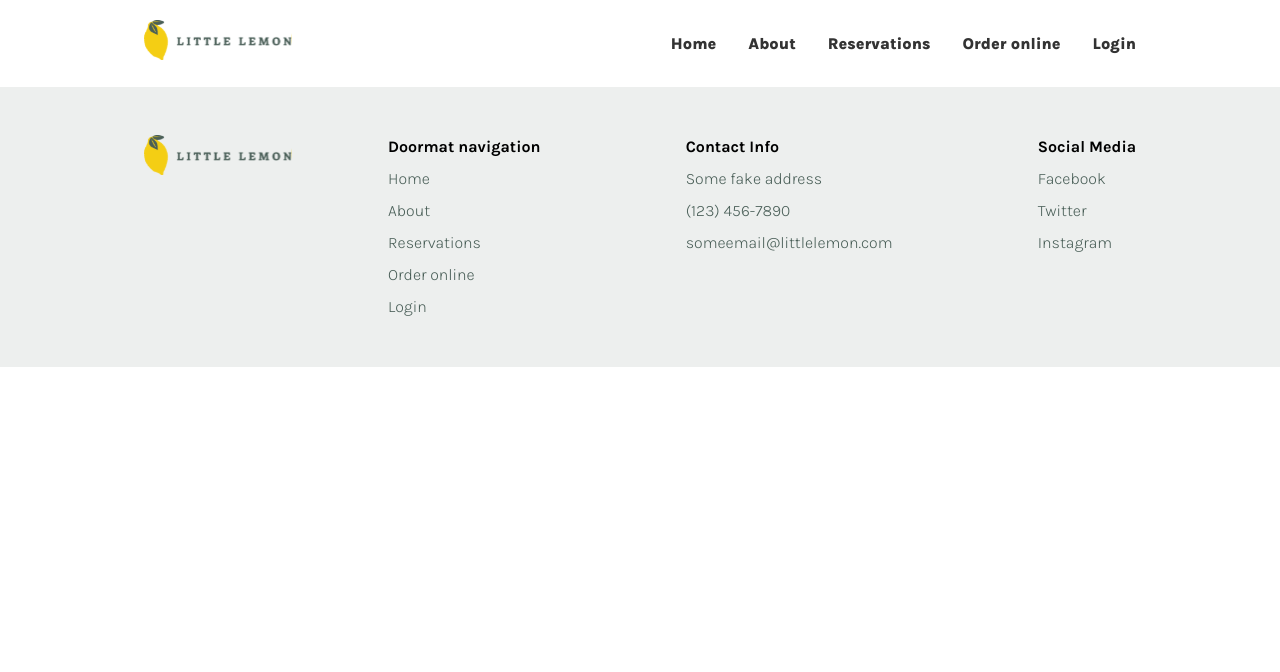
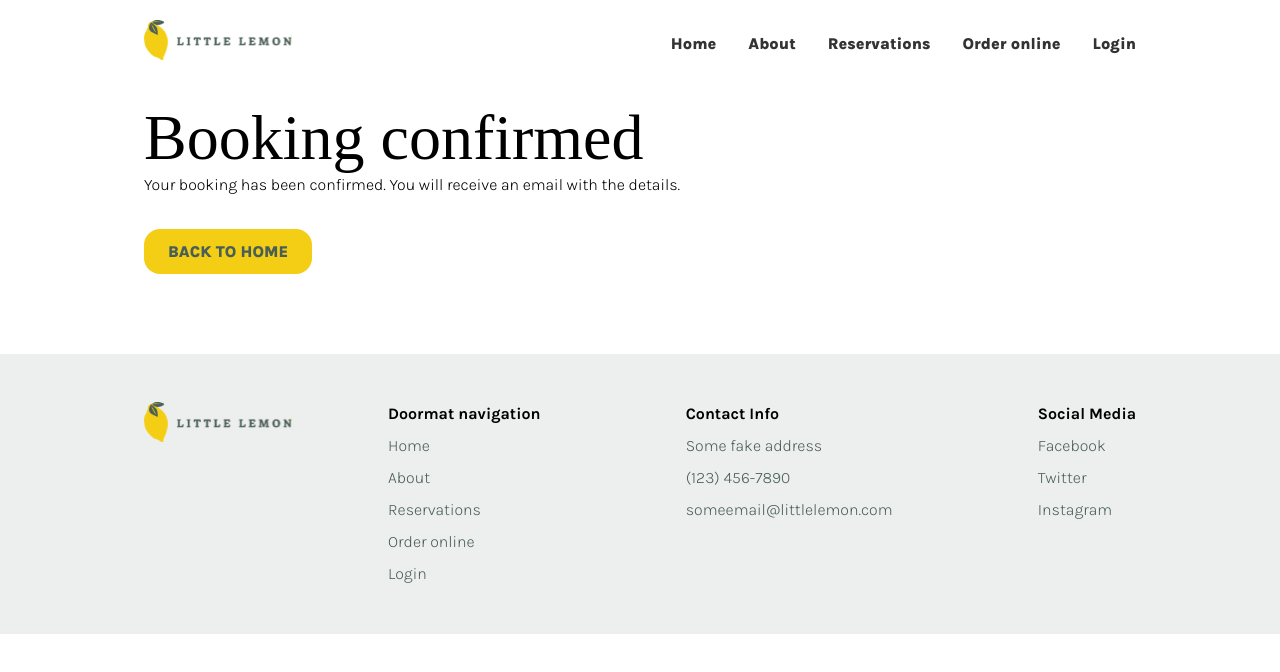
Before and after one commit to raphaellopes/meta-capstone-project, a React (Vite) app: page /booking-confirmation in a window 1280 px wide. Shown: the top 672 px of the page. Built offline with nearby package versions, Linux system fonts and the light colour scheme; a web font is replaced by a local one.

Commit message:
implement onsubmit and BookingConfirmation page

```diff
--- a/src/components/Main.tsx
+++ b/src/components/Main.tsx
@@ -1,11 +1,16 @@
 import { useReducer } from "react";
-import { Routes, Route } from "react-router-dom";
-import { fetchAPI } from "@lib/api";
+import { Routes, Route, useNavigate } from "react-router-dom";
+import { fetchAPI, submitAPI } from "@lib/api";
+import {
+  type AvailableTimesType,
+  type FormDataType,
+} from "@components/booking-form";
 import HomePage from "@pages/home";
 import BookingPage from "@pages/booking";
-import { type AvailableTimesType } from "@components/booking-form";
+import BookingConfirmationPage from "@pages/booking-confirmation";
 
 const Main = () => {
+  const navigate = useNavigate();
   const initializeTimes = () => {
     const today = new Date();
     const times = fetchAPI(today);
@@ -25,6 +30,13 @@ const Main = () => {
     }
   };
 
+  const handleSubmitBooking = (formData: FormDataType) => {
+    const success = submitAPI(formData);
+    if (success) {
+      navigate("/booking-confirmation");
+    }
+  };
+
   const [availableTimes, dispatch] = useReducer(updateTimes, initializeTimes());
 
   return (
@@ -39,8 +51,13 @@ const Main = () => {
               onDateChange={(date) =>
                 dispatch({ type: "SET_AVAILABLE_TIMES", payload: date })
               }
+              onSubmit={handleSubmitBooking}
             />
           }
+        />
+        <Route
+          path="/booking-confirmation"
+          element={<BookingConfirmationPage />}
         />
       </Routes>
     </main>
--- /dev/null
+++ b/src/components/booking-confirmation/index.tsx
@@ -0,0 +1,25 @@
+import SectionHeader from "@components/section-header";
+import styles from "./styles.module.css";
+
+interface BookingConfirmationProps {
+  onClickButton: () => void;
+}
+
+const BookingConfirmation: React.FC<BookingConfirmationProps> = ({
+  onClickButton,
+}) => {
+  return (
+    <section id="booking-confirmation" className={styles.root}>
+      <div className="container">
+        <SectionHeader title="Booking confirmed" variant="primary-base" />
+        <p>
+          Your booking has been confirmed. You will receive an email with the
+          details.
+        </p>
+        <button onClick={onClickButton}>Back to home</button>
+      </div>
+    </section>
+  );
+};
+
+export default BookingConfirmation;
--- /dev/null
+++ b/src/components/booking-confirmation/styles.module.css
@@ -0,0 +1,7 @@
+.root {
+  padding: 1rem 0 5rem;
+}
+
+.root p {
+  margin-bottom: 2rem;
+}
--- a/src/components/booking-form/index.tsx
+++ b/src/components/booking-form/index.tsx
@@ -11,7 +11,7 @@ export type AvailableTimesType = string[];
 export type OnDateChangeType = (date: string) => void;
 export type OnSubmitType = (data: FormDataType) => void;
 
-interface BookingFormProps {
+export interface BookingFormProps {
   availableTimes: AvailableTimesType;
   onDateChange: OnDateChangeType;
   onSubmit: OnSubmitType;
--- a/src/components/hero-section/index.tsx
+++ b/src/components/hero-section/index.tsx
@@ -1,17 +1,20 @@
 import "./styles.css";
+import { useNavigate } from "react-router-dom";
 import RestaurantFood from "@assets/restaurant-food.jpg";
 
-const HeroSection = () => (
+const HeroSection = () => {
+  const navigate = useNavigate();
+  return (
     <section id="hero">
       <div className="container">
         <div className="hero-content">
           <h1>Little Lemon</h1>
           <h2>Chicago</h2>
           <p>
-          We are a family owned Mediterranean restaurant, focused on traditional
-          recipes served with a modern twist.
+            We are a family owned Mediterranean restaurant, focused on
+            traditional recipes served with a modern twist.
           </p>
-        <button>Reserve a Table</button>
+          <button onClick={() => navigate("/booking")}>Reserve a Table</button>
         </div>
         <div className="hero-img-wrapper">
           <img src={RestaurantFood} alt="Chef holding a restaurant food" />
@@ -19,5 +22,6 @@ const HeroSection = () => (
       </div>
     </section>
   );
+};
 
 export default HeroSection;
--- /dev/null
+++ b/src/pages/booking-confirmation.tsx
@@ -0,0 +1,9 @@
+import { useNavigate } from "react-router-dom";
+import BookingConfirmation from "@components/booking-confirmation";
+
+const BookingConfirmationPage = () => {
+  const navigate = useNavigate();
+  return <BookingConfirmation onClickButton={() => navigate("/")} />;
+};
+
+export default BookingConfirmationPage;
--- a/src/pages/booking.tsx
+++ b/src/pages/booking.tsx
@@ -1,23 +1,13 @@
-import BookingForm, {
-  type AvailableTimesType,
-  type OnDateChangeType,
-  type FormDataType,
-} from "@components/booking-form";
+import BookingForm, { type BookingFormProps } from "@components/booking-form";
 import SectionHeader from "@components/section-header";
 
-interface BookingPageProps {
-  availableTimes: AvailableTimesType;
-  onDateChange: OnDateChangeType;
-}
+interface BookingPageProps extends BookingFormProps {}
 
 const BookingPage: React.FC<BookingPageProps> = ({
   availableTimes,
   onDateChange,
+  onSubmit,
 }) => {
-  const handleSubmit = (formData: FormDataType) => {
-    console.log("formData >>>", formData);
-  };
-
   return (
     <section id="booking">
       <div className="container">
@@ -25,7 +15,7 @@ const BookingPage: React.FC<BookingPageProps> = ({
         <BookingForm
           availableTimes={availableTimes}
           onDateChange={onDateChange}
-          onSubmit={handleSubmit}
+          onSubmit={onSubmit}
         />
       </div>
     </section>
```
Lines whose indentation alone changed are shown as unchanged.
